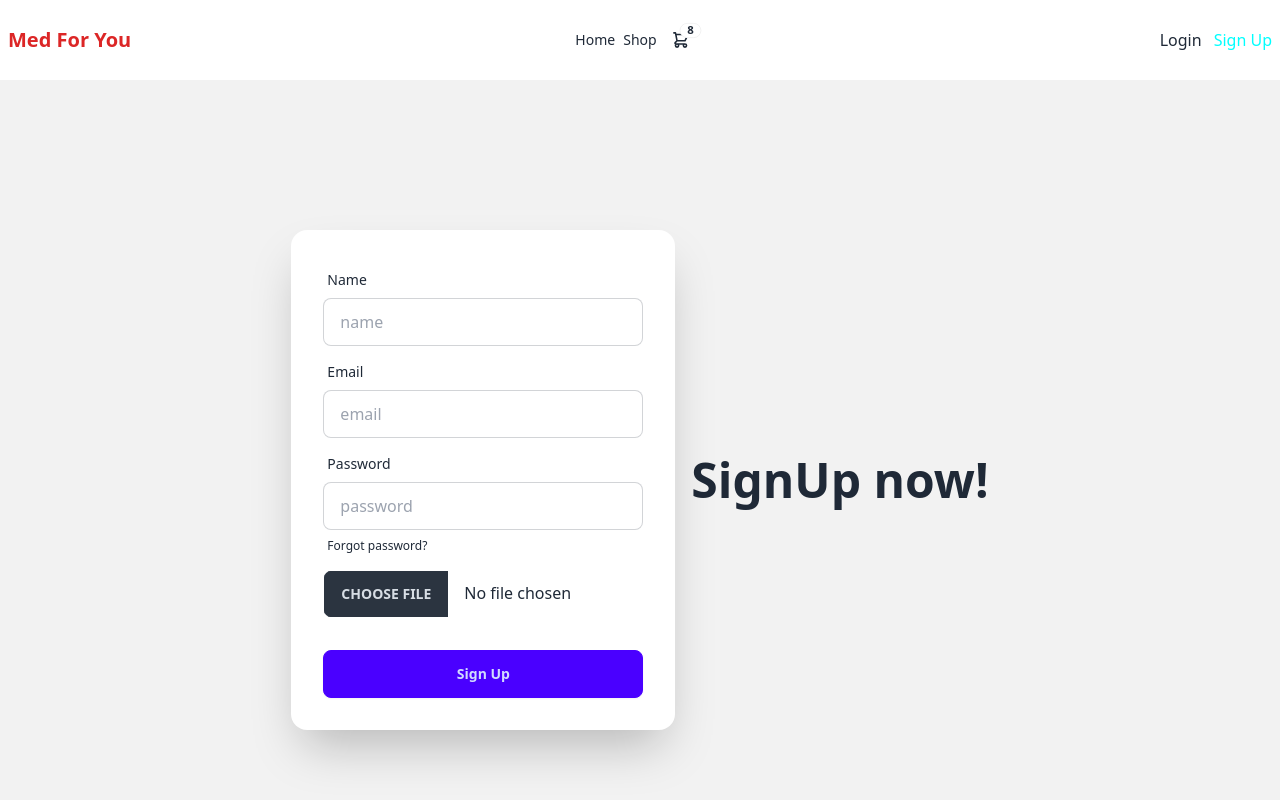
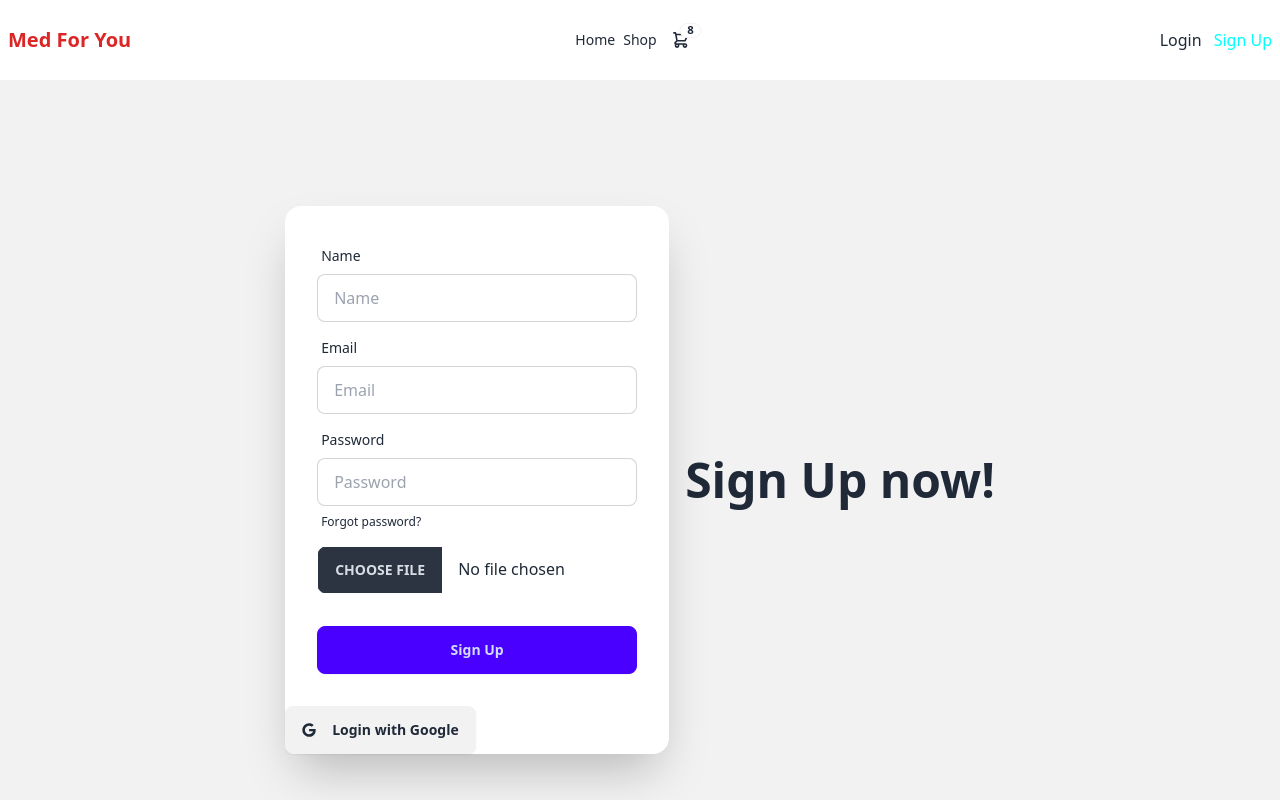
Before and after one commit to jamil908/medicine-vendor-client-side, a React (Vite) app: page /signup in a window 1280 px wide. Shown: the top 800 px of the page. Built offline with nearby package versions, Linux system fonts and the light colour scheme; no server answers.

Commit message:
show data in shoping cart

```diff
--- a/package.json
+++ b/package.json
@@ -19,6 +19,7 @@
     "react-dom": "^18.3.1",
     "react-hook-form": "^7.54.2",
     "react-icons": "^5.4.0",
+    "react-modal": "^3.16.3",
     "react-responsive-carousel": "^3.2.23",
     "react-router-dom": "^7.1.1",
     "sort-by": "^1.2.0",
--- a/src/Pages/login/Login.jsx
+++ b/src/Pages/login/Login.jsx
@@ -2,12 +2,33 @@ import React, { useContext } from 'react';
 import { AuthContext } from '../../Providers/AuthProvider';
 import { Link, useLocation, useNavigate } from 'react-router-dom';
 import Swal from 'sweetalert2';
+import { FaGoogle } from 'react-icons/fa';
 
 const Login = () => {
-    const {signIn}=useContext(AuthContext)
+    const {signIn,googleSignIn}=useContext(AuthContext)
     const navigate = useNavigate();
     const location = useLocation();
     const from = location.state?.from?.pathname || '/';
+
+    const handleGoogleLogin = () => {
+      googleSignIn()
+          .then((result) => {
+              const user = result.user;
+              Swal.fire({
+                  title: 'Google Login Successful!',
+                  icon: 'success',
+              });
+              navigate(from, { replace: true });
+          })
+          .catch((error) => {
+              console.error(error.message);
+              Swal.fire({
+                  title: 'Error!',
+                  text: error.message,
+                  icon: 'error',
+              });
+          });
+  };
     const handleLogin = e =>{
         e.preventDefault();
         const form = e.target;
@@ -64,6 +85,8 @@ const Login = () => {
           <button className="btn btn-primary">Login</button>
         </div>
       </form>
+      <div><button onClick={handleGoogleLogin} className='flex btn '><FaGoogle></FaGoogle>login with google</button></div>
+
       <p className=' mb-3 ml-5'><small>New Here?<Link to='/signup'>Create an account</Link></small></p>
     </div>
   </div>
--- a/src/Pages/login/Register.jsx
+++ b/src/Pages/login/Register.jsx
@@ -1,67 +1,88 @@
-import React, { useContext } from 'react';
-import { useForm } from 'react-hook-form';
-import { AuthContext } from '../../Providers/AuthProvider';
-import axios from 'axios';
-import { imageUpload } from '../../Hooks/utilities/utils';
-import { useNavigate } from 'react-router-dom';
-import Swal from 'sweetalert2';
-import { FaSpinner } from 'react-icons/fa';
-import { TbFidgetSpinner } from 'react-icons/tb';
+
+
+
+import React, { useContext, useState } from "react";
+import { useForm } from "react-hook-form";
+import { AuthContext } from "../../Providers/AuthProvider";
+import { imageUpload } from "../../Hooks/utilities/utils";
+import { useNavigate, useLocation } from "react-router-dom";
+import Swal from "sweetalert2";
+import { FaGoogle } from "react-icons/fa";
+import { TbFidgetSpinner } from "react-icons/tb";
 
 const Register = () => {
-  const {createUser,updateUserProfile,loading}=useContext(AuthContext)
-  const navigate = useNavigate()
+  const { createUser, updateUserProfile, googleSignIn } = useContext(AuthContext);
+  const [loading, setLoading] = useState(false);
+  const navigate = useNavigate();
+  const location = useLocation();
+  const from = location.state?.from?.pathname || "/";
+
   const {
     register,
     handleSubmit,
     formState: { errors },
-      } = useForm()
+  } = useForm();
+
   const onSubmit = async (data) => {
+    setLoading(true);
     const image = data.file[0];
-        console.log(image);
-       const photoURL = await imageUpload(image)
     try {
-          createUser(data.email, data.password)
-            .then(async (result) => {
+      const photoURL = await imageUpload(image);
+      const result = await createUser(data.email, data.password);
       const loggedUser = result.user;
+
+      // Update user profile
       await updateUserProfile(data.name, photoURL);
-
-              console.log("User profile updated with name and photo.");
-
       Swal.fire({
-                title: "SignUp successfullys",
+        title: "Sign Up Successful!",
+        icon: "success",
         showClass: {
-                  popup: `
-                    animate__animated
-                    animate__fadeInUp
-                    animate__faster
-                  `
+          popup: "animate__animated animate__fadeInUp animate__faster",
         },
         hideClass: {
-                  popup: `
-                    animate__animated
-                    animate__fadeOutDown
-                    animate__faster
-                  `
+          popup: "animate__animated animate__fadeOutDown animate__faster",
+        },
+      });
+
+      navigate("/");
+    } catch (error) {
+      console.error(error.message);
+      Swal.fire({
+        title: "Error!",
+        text: error.message,
+        icon: "error",
+      });
+    } finally {
+      setLoading(false);
     }
+  };
+
+  const handleGoogleLogin = () => {
+    setLoading(true);
+    googleSignIn()
+      .then((result) => {
+        Swal.fire({
+          title: "Google Login Successful!",
+          icon: "success",
         });
-              navigate('/')
-
+        navigate(from, { replace: true });
       })
       .catch((error) => {
-              console.error(error);
+        console.error(error.message);
+        Swal.fire({
+          title: "Error!",
+          text: error.message,
+          icon: "error",
         });
-        } catch (error) {
-          console.error("Image upload failed:", error);
-        }
+      })
+      .finally(() => setLoading(false));
   };
 
   return (
     <div className="hero bg-base-200 min-h-screen">
       <div className="hero-content flex-col lg:flex-row-reverse">
         <div className="text-center lg:text-left">
-      <h1 className="text-5xl font-bold">SignUp now!</h1>
-
+          <h1 className="text-5xl font-bold">Sign Up now!</h1>
         </div>
         <div className="card bg-base-100 w-full max-w-sm shrink-0 shadow-2xl">
           <form onSubmit={handleSubmit(onSubmit)} className="card-body">
@@ -69,46 +90,93 @@ const Register = () => {
               <label className="label">
                 <span className="label-text">Name</span>
               </label>
-          <input type="text" placeholder="name" name='name'{...register("name",{ required: true })} className="input input-bordered"  />
-          {errors.name && <span className=' text-red-600'>This field is required</span>}
-
+              <input
+                type="text"
+                placeholder="Name"
+                name="name"
+                aria-label="Enter your name"
+                {...register("name", { required: true })}
+                className="input input-bordered"
+              />
+              {errors.name && <span className="text-red-600">This field is required</span>}
             </div>
             <div className="form-control">
               <label className="label">
                 <span className="label-text">Email</span>
               </label>
-          <input type="email" placeholder="email" {...register("email",{ required: true })} className="input input-bordered"  />
-          {errors.email && <span className=' text-red-600'>This field is required</span>}
-
+              <input
+                type="email"
+                placeholder="Email"
+                {...register("email", { required: true })}
+                className="input input-bordered"
+              />
+              {errors.email && <span className="text-red-600">This field is required</span>}
             </div>
             <div className="form-control">
               <label className="label">
                 <span className="label-text">Password</span>
               </label>
-          <input type="password" placeholder="password"{...register("password",{ required: true,minLength:6,
+              <input
+                type="password"
+                placeholder="Password"
+                {...register("password", {
+                  required: true,
+                  minLength: 6,
                   maxLength: 20,
-           pattern:/^(?=.*[a-z])(?=.*[A-Z])(?=.*\d)(?=.*[@$!%*?&])[A-Za-z\d@$!%*?&]{6,20}$/
-           })} className="input input-bordered"  />
-          {errors.password?.type === 'require' && <span className=' text-red-600'>This field is required</span>}
-          {errors.password?.type === 'minLength' && <span className=' text-red-600'>The password must be 6 character </span>}
-          {errors.password?.type === 'maxLength' && <span className=' text-red-600'>The password max length is 20</span>}
-          {errors.password?.type === 'pattern' && <span className=' text-red-600'>The password must have one upper one lower one special character</span>}
+                  pattern:
+                    /^(?=.*[a-z])(?=.*[A-Z])(?=.*\d)(?=.*[@$!%*?&])[A-Za-z\d@$!%*?&]{6,20}$/,
+                })}
+                className="input input-bordered"
+              />
+              {errors.password?.type === "required" && (
+                <span className="text-red-600">This field is required</span>
+              )}
+              {errors.password?.type === "minLength" && (
+                <span className="text-red-600">The password must be at least 6 characters</span>
+              )}
+              {errors.password?.type === "maxLength" && (
+                <span className="text-red-600">The password must not exceed 20 characters</span>
+              )}
+              {errors.password?.type === "pattern" && (
+                <span className="text-red-600">
+                  The password must include one uppercase, one lowercase, one digit, and one special character
+                </span>
+              )}
               <label className="label">
-            <a href="#" className="label-text-alt link link-hover">Forgot password?</a>
+                <button
+                  onClick={() => navigate("/reset-password")}
+                  className="label-text-alt link link-hover"
+                >
+                  Forgot password?
+                </button>
               </label>
             </div>
             <div>
-        <input type="file" name='image' accept='image/*' {...register("file",{ required: true })} className="file-input w-full max-w-xs" />
-        {errors.file && <span className=' text-red-600'>This field is required</span>}
-
+              <input
+                type="file"
+                name="image"
+                accept="image/*"
+                {...register("file", { required: true })}
+                className="file-input w-full max-w-xs"
+              />
+              {errors.file && <span className="text-red-600">Please upload an image file</span>}
             </div>
             <div className="form-control mt-6">
-        <button type='submit' className='btn btn-primary'>
-          {loading ? (<TbFidgetSpinner className='animate-spin m-auto'></TbFidgetSpinner>):'Sign Up'}
+              <button type="submit" className="btn btn-primary">
+                {loading ? (
+                  <TbFidgetSpinner className="animate-spin m-auto"></TbFidgetSpinner>
+                ) : (
+                  "Sign Up"
+                )}
               </button>
-        {/* <input className='btn btn-primary ' type='submit' value='sign up'></input> */}
             </div>
           </form>
+          <div>
+            <button onClick={handleGoogleLogin} className="flex btn">
+              <FaGoogle className="mr-2" />
+              {loading ? "Loading..." : "Login with Google"}
+            </button>
+          </div>
         </div>
       </div>
     </div>
--- a/src/Providers/AuthProvider.jsx
+++ b/src/Providers/AuthProvider.jsx
@@ -34,7 +34,8 @@ const AuthProvider = ({ children }) => {
 
   const googleSignIn = () => {
     setLoading(true);
-    return signInWithPopup(auth, GoogleAuthProvider);
+    const provider = new GoogleAuthProvider(); // Initialize the GoogleAuthProvider
+    return signInWithPopup(auth, provider);
   };
 
   const logOut = () => {
--- a/src/Routes/Routes.jsx
+++ b/src/Routes/Routes.jsx
@@ -7,6 +7,8 @@ import CategoryDetails from "../Pages/category/CategoryDetails";
 import Login from "../Pages/login/Login";
 import Register from "../Pages/login/Register";
 import PrivateRoute from "../Pages/Private/PrivateRoute";
+import Shop from "../Pages/shop/Shop";
+// import Shop from "../Pages/shop/Shop";
 
   export const router = createBrowserRouter([
     {
@@ -29,6 +31,10 @@ import PrivateRoute from "../Pages/Private/PrivateRoute";
             path:'/signup',
             element:<Register></Register>
         },
+        {
+            path:'/shop',
+            element:<Shop></Shop>
+        },
       ]
     },
   ]);
```
Also changed, not shown: src/Pages/shop/Shop.jsx (added, +122 -0 lines), src/Shared/Modal.jsx (added, +19 -0 lines), 1 other file (tests, documents, lock files or other folders). Lines whose indentation alone changed are shown as unchanged.
